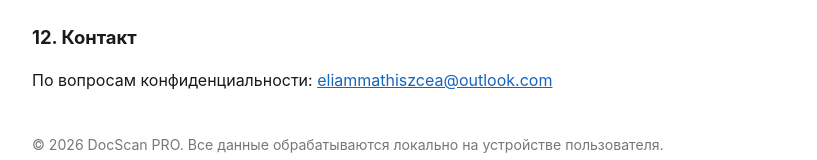
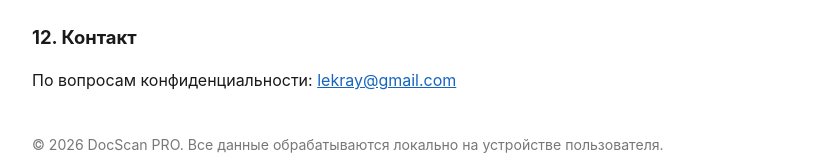
Before and after one commit to Lekray/docscan-privacy, a plain HTML site: page index.html in a window 1280 px wide. Shown: the part 1938-2098 px from the top of the page, without its empty margins (228-1045 px from the left). Drawn offline with Linux system fonts and the light colour scheme.

Commit message:
Update privacy contact email

```diff
--- a/index.html
+++ b/index.html
@@ -107,7 +107,7 @@
   <p>Актуальная версия всегда доступна по этому адресу; дата вступления в силу указана в начале страницы.</p>
 
   <h2>12. Контакт</h2>
-  <p>По вопросам конфиденциальности: <a href="mailto:eliammathiszcea@outlook.com">eliammathiszcea@outlook.com</a></p>
+  <p>По вопросам конфиденциальности: <a href="mailto:lekray@gmail.com">lekray@gmail.com</a></p>
 
   <footer>
     © 2026 DocScan PRO. Все данные обрабатываются локально на устройстве пользователя.
```
